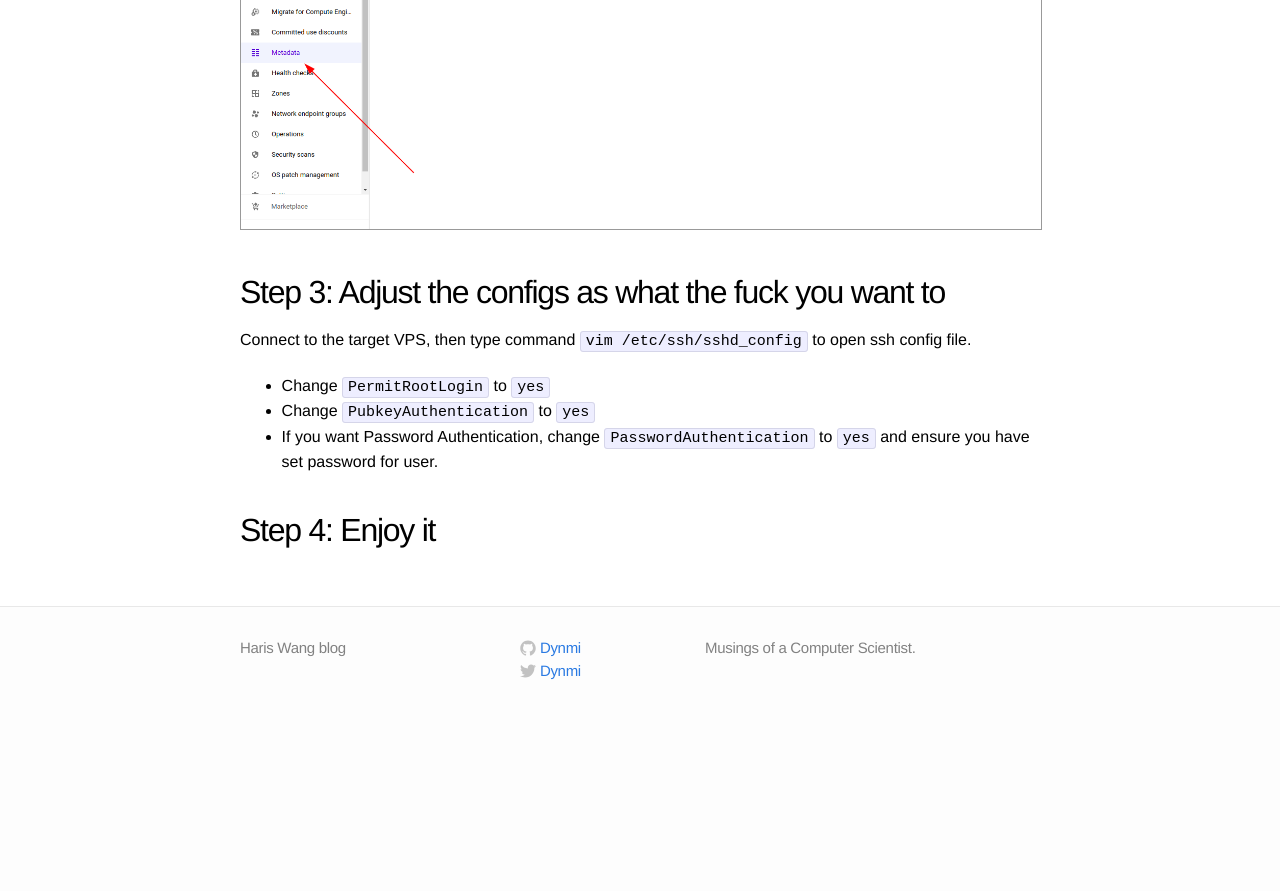
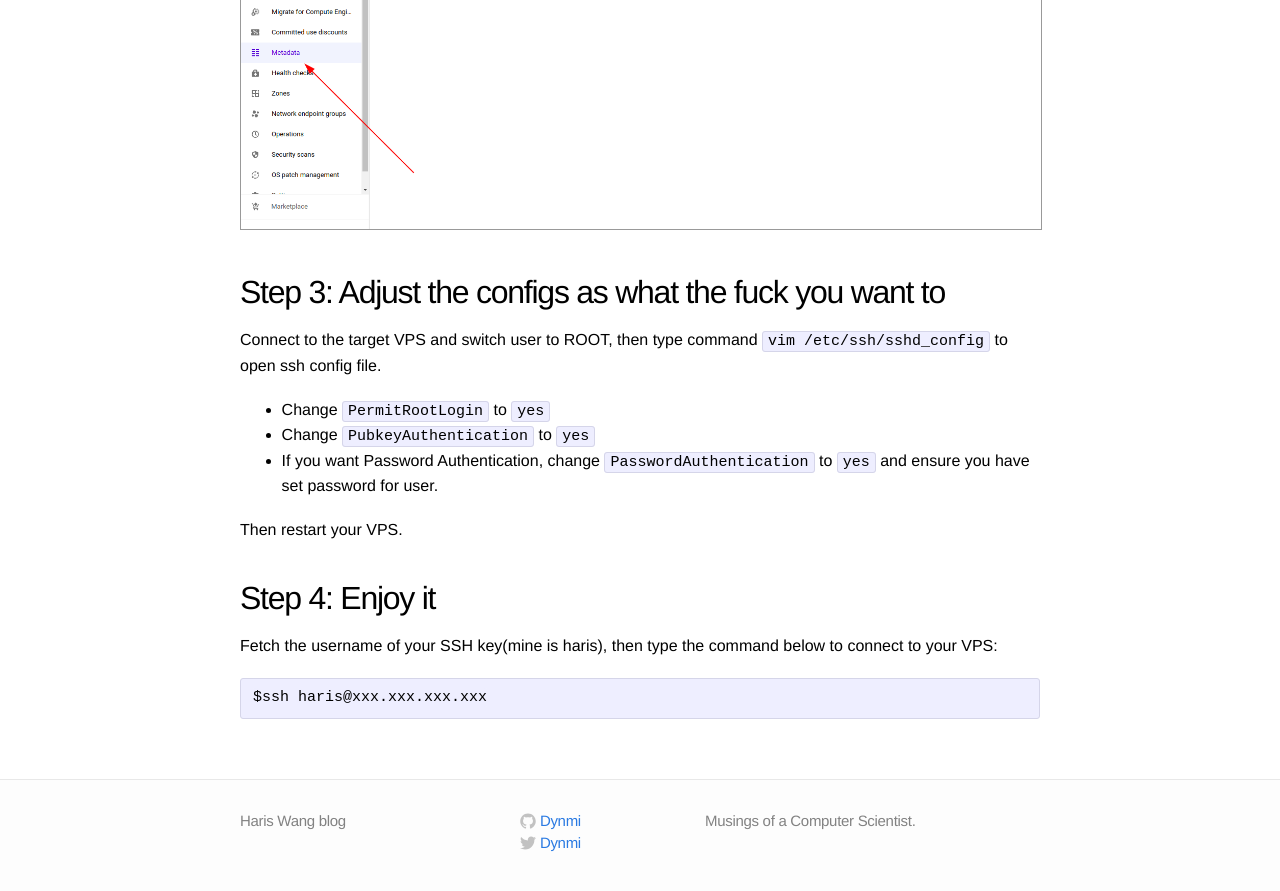
Before and after one commit to Dynmi/Dynmi.github.io, a Jekyll site: the page built from _posts/2020-10-12-Use-ssh-to-connect-to-your-GCP-VPS.markdown, in a window 1280 px wide and 900 px high, scrolled down 916 px. Shown: the top 891 px of the window. Built offline with Jekyll 4.4.1, drawn with Linux system fonts in a browser that asks for light colours; before the commit the page ends 1643 px from its top, so only the background shows below that.

Commit message:
fix error

````diff
--- a/_posts/2020-10-12-Use-ssh-to-connect-to-your-GCP-VPS.markdown
+++ b/_posts/2020-10-12-Use-ssh-to-connect-to-your-GCP-VPS.markdown
@@ -29,10 +29,17 @@ Click "metadata" -> "SSH Keys" -> "Edit", and add your public-key here as instru
 
 ## Step 3: Adjust the configs as what the fuck you want to
 
-Connect to the target VPS, then type command ```vim /etc/ssh/sshd_config``` to open ssh config file.
+Connect to the target VPS and switch user to ROOT, then type command ```vim /etc/ssh/sshd_config``` to open ssh config file.
 
 - Change ```PermitRootLogin``` to ```yes```
 - Change ```PubkeyAuthentication``` to ```yes```
 - If you want Password Authentication, change ```PasswordAuthentication``` to ```yes``` and ensure you have set password for user.
 
+Then restart your VPS.
+
 ## Step 4: Enjoy it
+
+Fetch the username of your SSH key(mine is haris), then type the command below to connect to your VPS:
+```
+$ssh haris@xxx.xxx.xxx.xxx
+```
````
